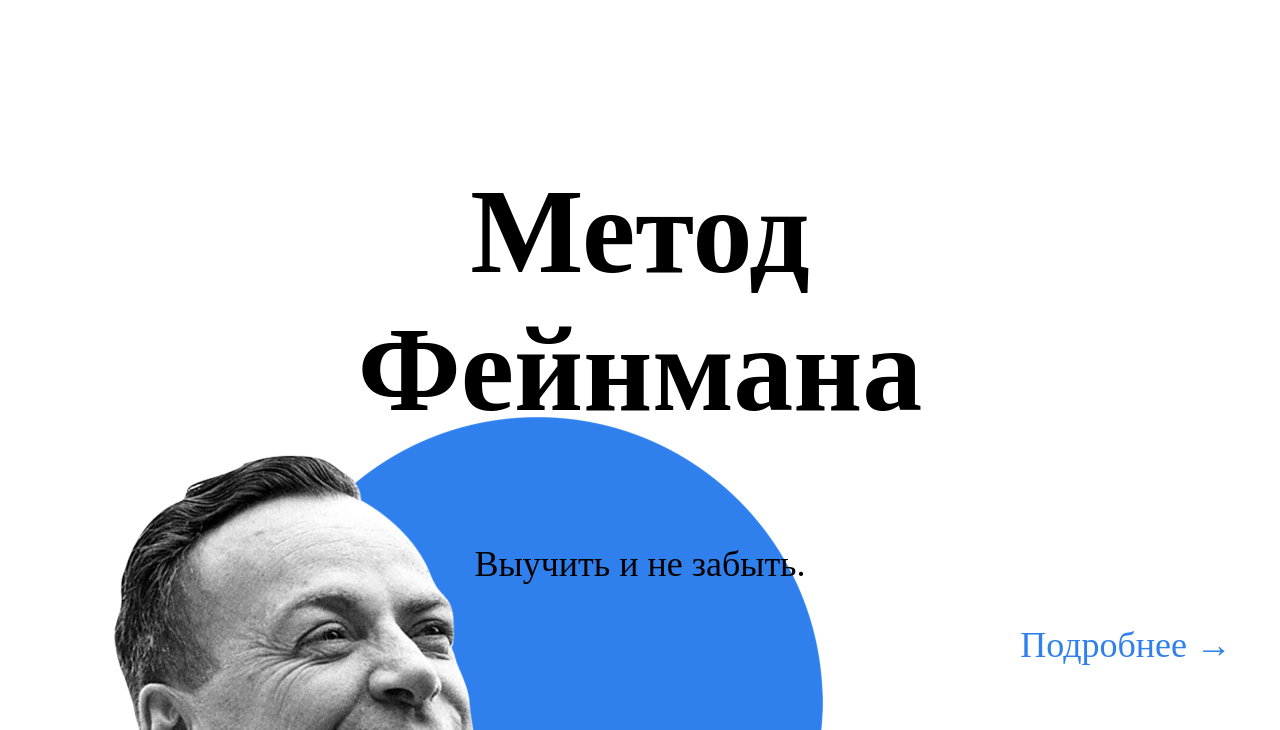
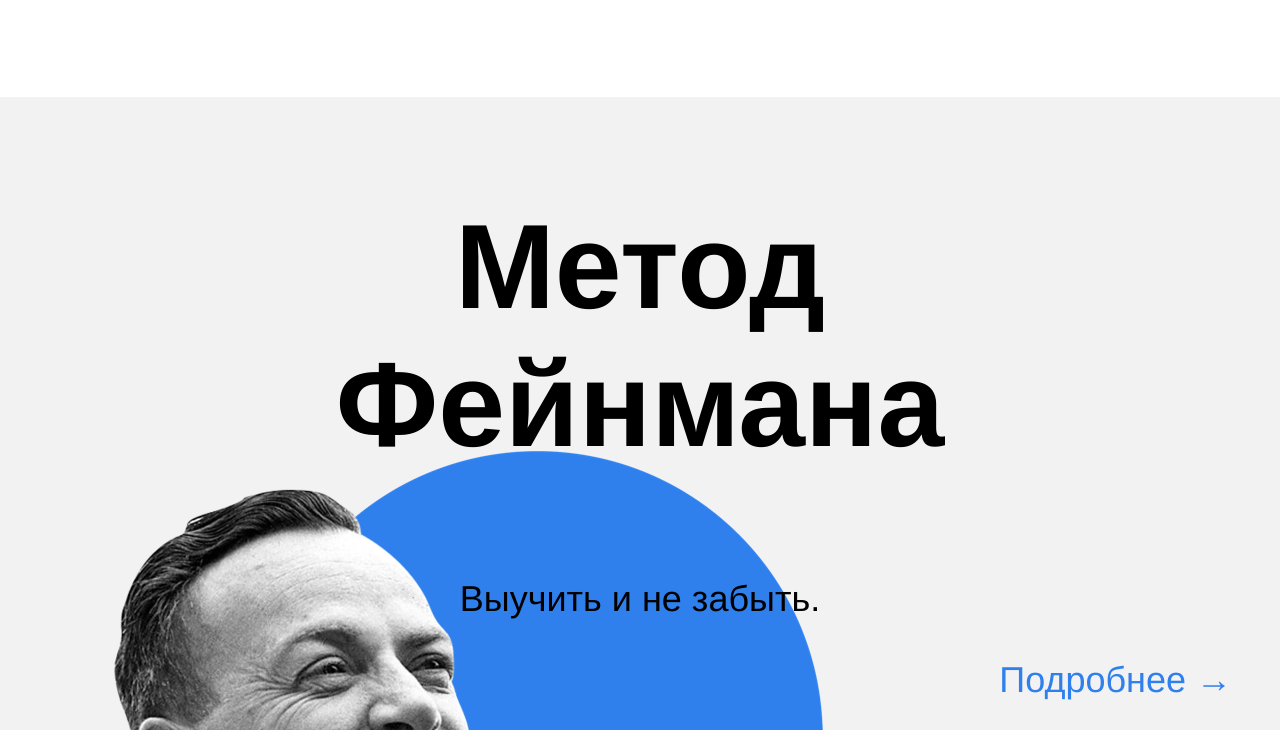
Before and after one commit to borove4ik/how-to-learn, a plain HTML site: page index.html in a window 1280 px wide. Shown: the part 1910-2640 px from the top of the page. Drawn offline with Linux system fonts and the light colour scheme.

Commit message:
added fonts & background-color for feynman

```diff
--- a/styles/style.css
+++ b/styles/style.css
@@ -5,6 +5,7 @@
   max-width: 1600px;
   /* выше установили ограничение по максимальной ширине */
   margin: 0 auto;
+  font-family:  Helvetica Neue, Arial, sans-serif;
   /* выше для экранов больше 1600px отцентрировали весь контент */
 }
 
@@ -180,6 +181,7 @@ line-height: 25px;
 .feynman {
   position: relative;
   text-align: center;
+  background-color: #f2f2f2;
   background-image: url(../images/feynman.png);
   background-repeat: no-repeat;
   background-position: bottom 0px left 0px;
```
